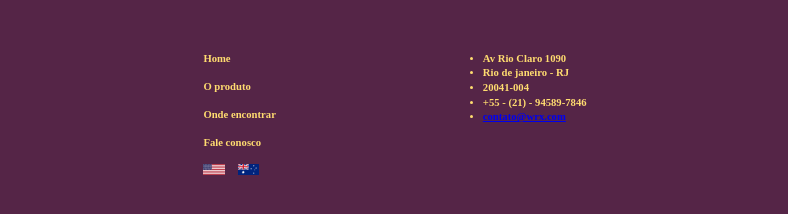
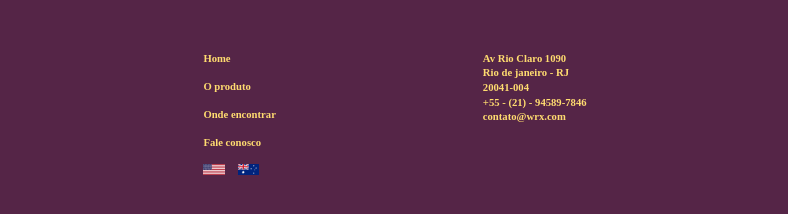
Before and after one commit to giovanni08br/wrx, a plain HTML site: page index.html in a window 1280 px wide. Shown: the part 3612-3826 px from the top of the page, 247-1035 px from the left. Drawn offline with Linux system fonts and the light colour scheme.

Commit message:
Update style.css

```diff
--- a/style.css
+++ b/style.css
@@ -663,6 +663,16 @@
         background: #552547;
     }
 
+    .c-ul-ends li{
+        color:#ffdc70;
+        list-style:none;
+    }
+
+    .c-ul-ends li a{
+        text-decoration:none;
+        color:#ffdc70;
+    }
+
     .c-cont-footer{
         display: flex;
         /* gap: 80px; */
```
